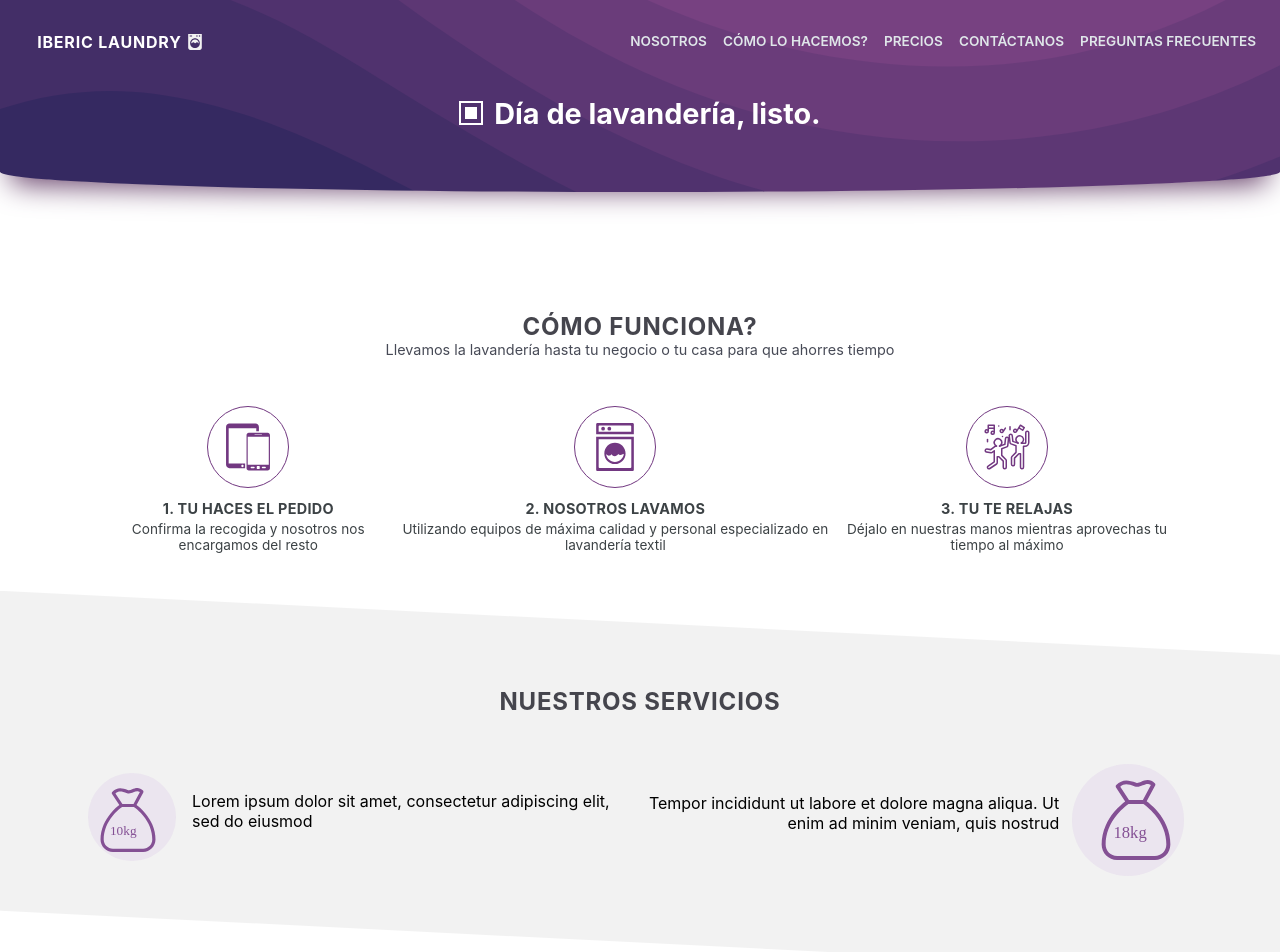
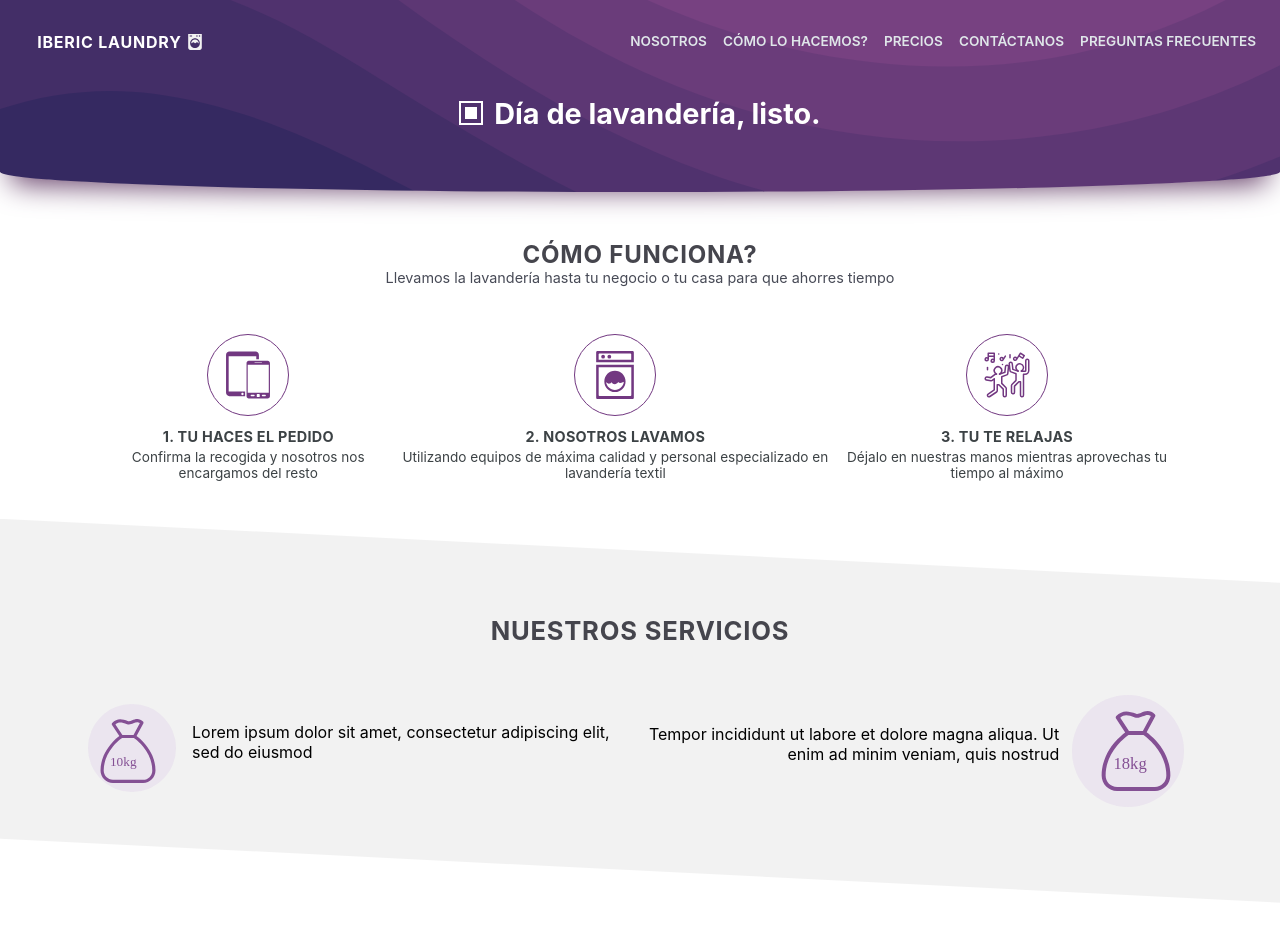
Before and after one commit to yngrdyn/delundry, a React (Create React App) app: page / in a window 1280 px wide. Shown: the top 952 px of the page. Built offline with nearby package versions, Linux system fonts and the light colour scheme.

Commit message:
why us explanantion

```diff
--- a/src/components/how-it-works/index.css
+++ b/src/components/how-it-works/index.css
@@ -72,11 +72,11 @@ h3 {
     .how-it-works {
         margin: 0 auto;
         width: 85%;
-        padding: 1.5rem 2rem;
     }
 
-    h1 {
+    .how-it-works h1 {
         font-size: 1.5rem;
+        margin-top: 3rem !important;
     }
 
     h3 {
--- a/src/components/our-services/index.css
+++ b/src/components/our-services/index.css
@@ -89,7 +89,7 @@ h1 {
 
     .service {
         padding: 0;
-        max-width: 50%;
+        width: 50%;
     }
 
     .left .service-img span {
```
